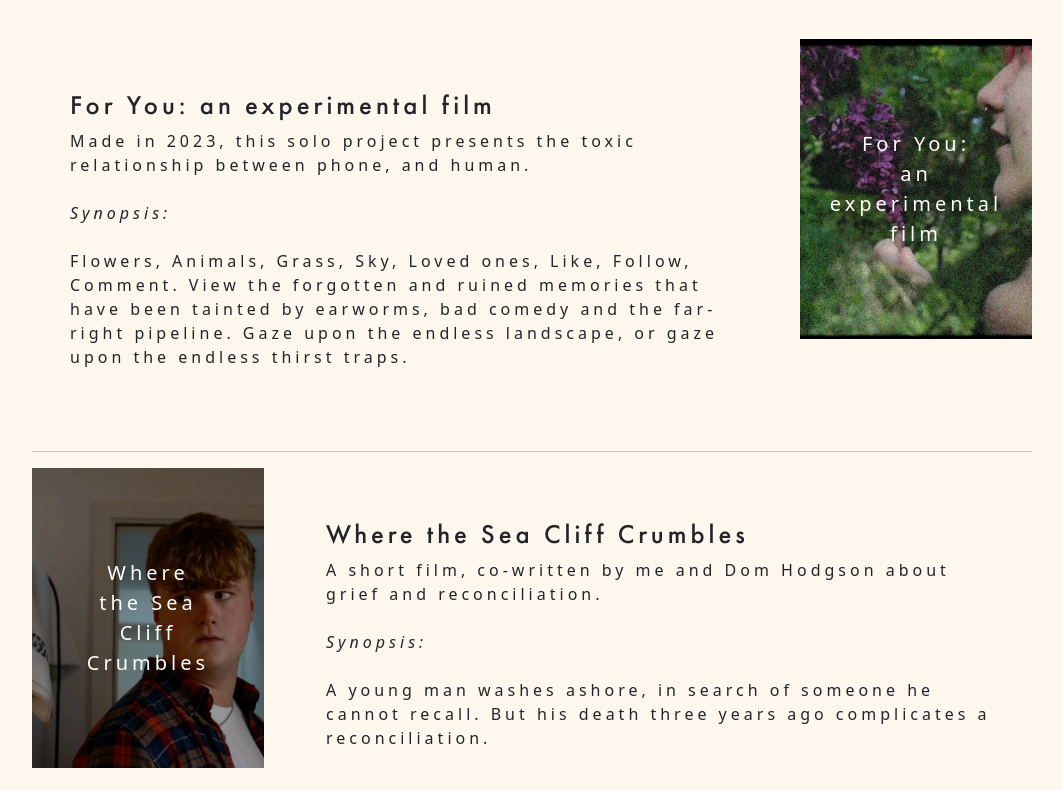
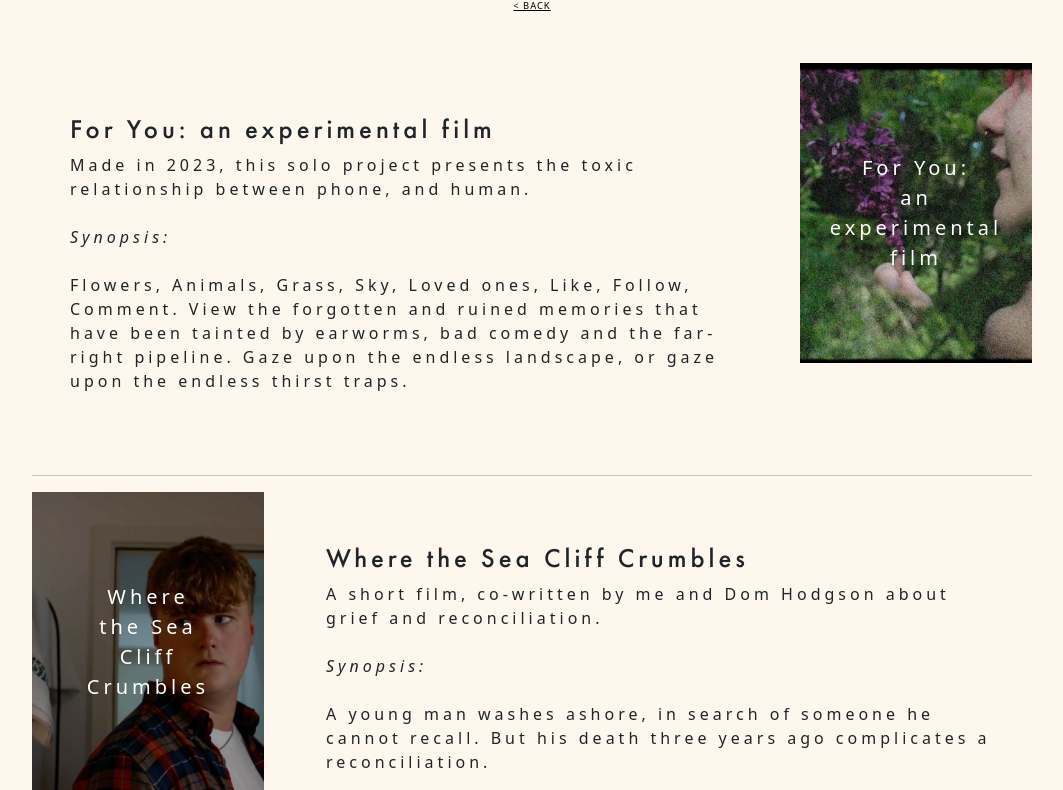
Before and after one commit to harryfresco/alliefresco, a plain HTML site: page screenwriting.html in a window 1280 px wide. Shown: the part 113-903 px from the top of the page, without its empty margins (108-1171 px from the left). Drawn offline with nearby package versions, Linux system fonts and the light colour scheme.

Commit message:
added changes

```diff
--- a/screenwriting.html
+++ b/screenwriting.html
@@ -4,9 +4,9 @@
     <meta charset="UTF-8">
     <meta name="viewport" content="width=device-width, initial-scale=1.0">
     <title>Allie Fresco | Screenwriting</title>
-    <meta name="description" content="Allie Fresco - Screenwriter, Cinematographer">
+    <meta name="description" content="Allie Fresco - Screenwriter, Cinematographer | An up-and-coming British writer and director who forges her own style in her comedies and dramas.">
     <meta property="og:title" content="Allie Fresco" />
-    <meta property="og:description" content="Allie Fresco - Screenwriter, Cinematographer">
+    <meta property="og:description" content="Allie Fresco - Screenwriter, Cinematographer | An up-and-coming British writer and director who forges her own style in her comedies and dramas.">
     <meta property="og:image" content="https://alliefresco.co.uk/img/thumb.jpeg" />
     <meta property="og:image:type" content="image/jpeg" />
     <link href="https://cdn.jsdelivr.net/npm/bootstrap@5.3.1/dist/css/bootstrap.min.css" rel="stylesheet" integrity="sha384-4bw+/aepP/YC94hEpVNVgiZdgIC5+VKNBQNGCHeKRQN+PtmoHDEXuppvnDJzQIu9" crossorigin="anonymous">
@@ -20,9 +20,10 @@
     <div id="popup" onclick="hidePopup()">
 
     </div>
-    <div class="container-fluid" style="width: 80vw;">
+    <div class="container-fluid narrow" >
         <div class="col-12 header">
             <h1><a href="index.html">ALLIE FRESCO <h2>SCREENWRITER</h2></a></h1>
+            <a href="index.html" class="backButton">< BACK</a>
         </div>
 <BR><BR>
         <div class="row">
--- a/styles.css
+++ b/styles.css
@@ -120,3 +120,20 @@ p a{
       font-weight: normal;
       src: local('Futura PT Light'), url('fonts/futura-pt-cufonfonts-webfont/FuturaCyrillicLight.woff') format('woff');
       }
+
+      .backButton{
+        font-size: 7pt;
+        letter-spacing: 1px;
+        color: black;
+      }
+      .backButton:visited{
+        color: black;
+      }
+      .narrow{
+        width: 80vw;
+      }
+      @media (max-width:637px){
+        .narrow{
+            width: 100vw;
+          }
+      }
```
Also changed, not shown: about.html (+2 -1 lines), cinematography.html (+4 -3 lines), index.html (+2 -2 lines).
